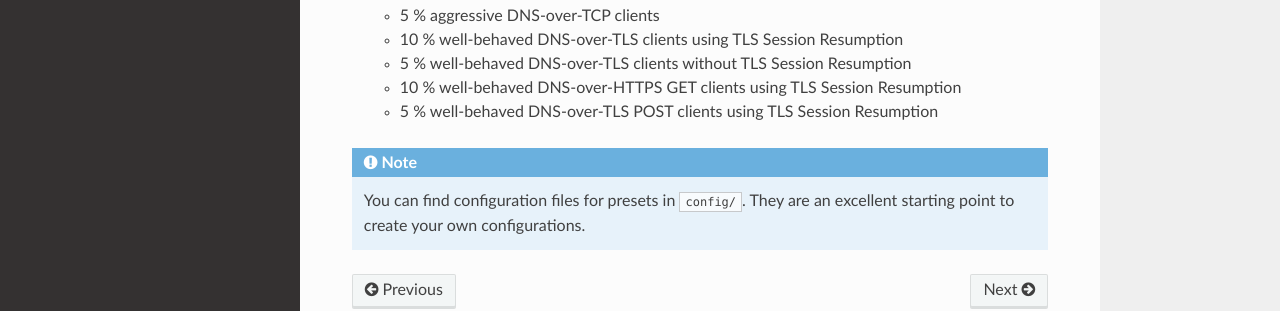
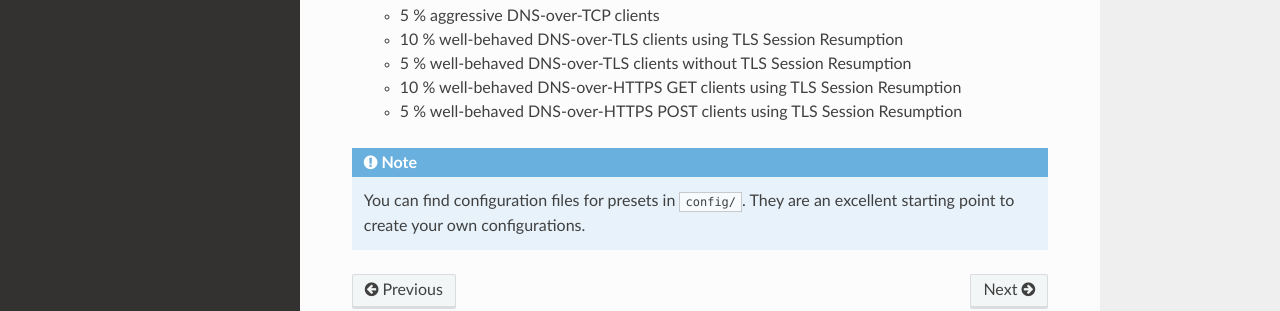
Before and after one commit to CZ-NIC/shotgun, an MkDocs documentation site: the page built from docs/configuration-presets.md, in a window 1280 px wide and 1154 px high. Shown: the part 751-1062 px from the top of the window. Built offline with MkDocs 1.6.1, drawn with Linux system fonts in a browser that asks for light colours; nearby versions of some CDN libraries.

Commit message:
Nits: minor fixes
Fix a typo from "DNS-over-TLS POST" to "DNS-over-HTTPS POST"

Add generated .libs directory into .gitignore

```diff
--- a/docs/configuration-presets.md
+++ b/docs/configuration-presets.md
@@ -25,7 +25,7 @@ filepath to `-c/--config` option of `replay.py` utility.
     - 10 % well-behaved DNS-over-TLS clients using TLS Session Resumption
     - 5 % well-behaved DNS-over-TLS clients without TLS Session Resumption
     - 10 % well-behaved DNS-over-HTTPS GET clients using TLS Session Resumption
-    - 5 % well-behaved DNS-over-TLS POST clients using TLS Session Resumption
+    - 5 % well-behaved DNS-over-HTTPS POST clients using TLS Session Resumption
 
 !!! note
     You can find configuration files for presets in
```
Also changed, not shown: 1 other file.
